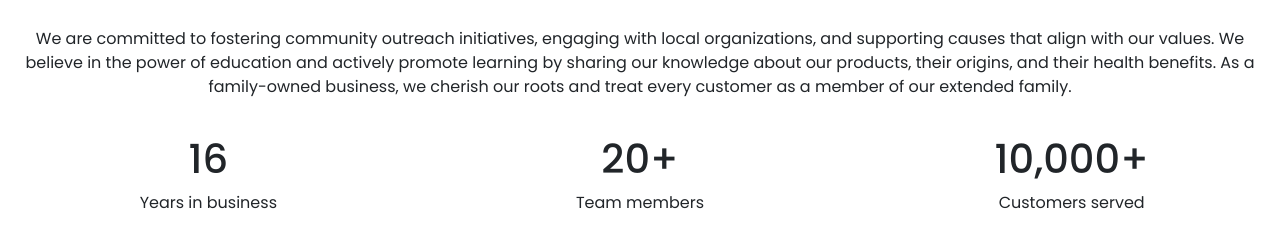
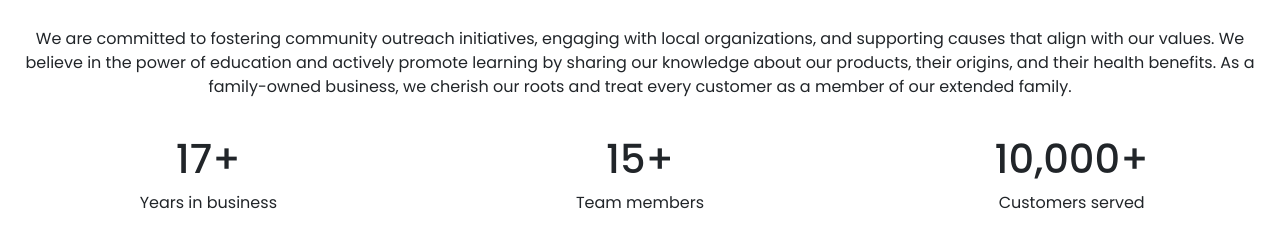
Before and after one commit to PKetsy/4850Final, a React (Create React App) app: page /about in a window 1280 px wide. Shown: the part 1760-1993 px from the top of the page. Built offline with nearby package versions, Linux system fonts and the light colour scheme.

Commit message:
last minute changes

```diff
--- a/src/pages/About/OurData/OurData.js
+++ b/src/pages/About/OurData/OurData.js
@@ -6,12 +6,12 @@ const OurData = () => {
     <div className="container-our-data">
       <div className="grid-container">
         <div>
-          <h1>16</h1>
+          <h1>17+</h1>
           <p>Years in business</p>
         </div>
 
         <div>
-          <h1>20+</h1>
+          <h1>15+</h1>
           <p>Team members</p>
         </div>
 
--- a/src/pages/Admin/components/CreateEvent.js
+++ b/src/pages/Admin/components/CreateEvent.js
@@ -85,8 +85,7 @@ export default function CreateEvent() {
                 type="number"
                 value={store.createForm.eventItems[index].itemPrice}
                 onKeyDown={(evt) =>
-                  ['e', 'E', '+', '-', '.'].includes(evt.key) &&
-                  evt.preventDefault()
+                  ['e', 'E', '+', '-'].includes(evt.key) && evt.preventDefault()
                 }
                 placeholder={`Item ${index + 1} Price`}
                 style={{ marginBottom: '2rem' }}
--- a/src/pages/Admin/pages/MenuAdmin/CreateItems.js
+++ b/src/pages/Admin/pages/MenuAdmin/CreateItems.js
@@ -62,7 +62,7 @@ export default function CreateItems() {
           name="price"
           type="number"
           onKeyDown={(evt) =>
-            ['e', 'E', '+', '-', '.'].includes(evt.key) && evt.preventDefault()
+            ['e', 'E', '+', '-'].includes(evt.key) && evt.preventDefault()
           }
           value={store.createMenuForm.price}
           onChange={store.updateCreateFormField}
--- a/src/pages/Admin/stores/menuStore.js
+++ b/src/pages/Admin/stores/menuStore.js
@@ -37,6 +37,7 @@ const menuStore = create((set) => ({
         price: 0,
       },
     });
+    window.location.reload();
   },
 
   updateItem: async (e) => {
```
